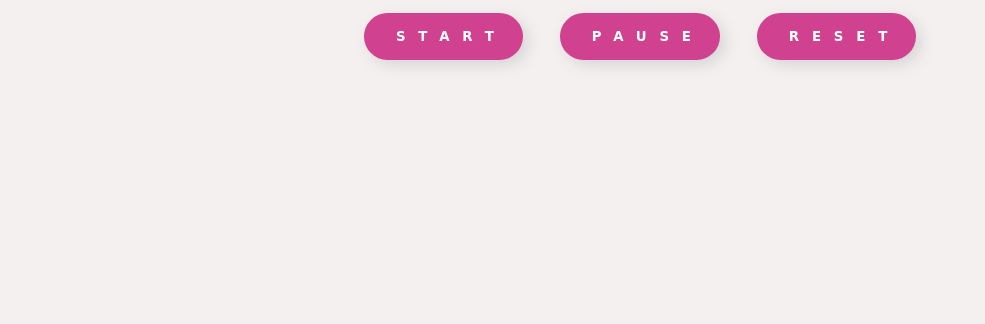
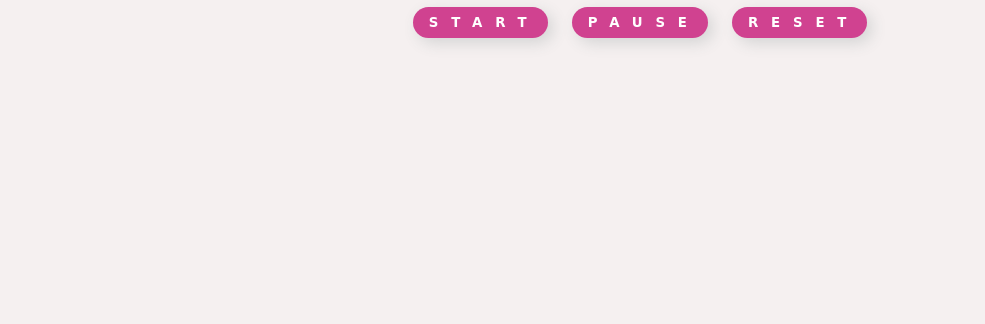
Before and after one commit to webdiego/OctupuStop-MyTime, a plain HTML site: page index.html in a window 1280 px wide. Shown: the part 476-800 px from the top of the page, without its empty margins (0-985 px from the left). Drawn offline with nearby package versions, Linux system fonts and the light colour scheme; a web font is replaced by a local one.

Commit message:
anime 1.0

```diff
--- a/app.js
+++ b/app.js
@@ -92,8 +92,8 @@ anime({
 targets: 'div .pause',
   translateY: [
 
-    {value: 500 , duration: 1800},
-    {value: 0 , duration: 1800},
+    {value: 200 , duration: 1800},
+    {value: 0 , duration: 1900},
 ],
 
 
--- a/style.css
+++ b/style.css
@@ -130,20 +130,10 @@ button{
   border-radius: 40px;
   background-color: rgb(208, 66, 144);
   border: none;
-  padding: 1rem 1rem 1rem 2rem;
+  padding: .5rem .5rem .5rem 1rem;
   z-index: 2000;
-  margin: 1rem;
+  margin: .6rem;
   cursor: pointer;
   box-shadow: 5px 5px 15px #d4d4d4;
 
 }
-button:hover{
-  transition: .3s;
-  transform: translateY(-5px);
-  box-shadow: 0px 10px 10px #0707073d;
-
-}
-button:active{
-  transition: .7s;
-  transform: translateY( 15px);
-}
```
